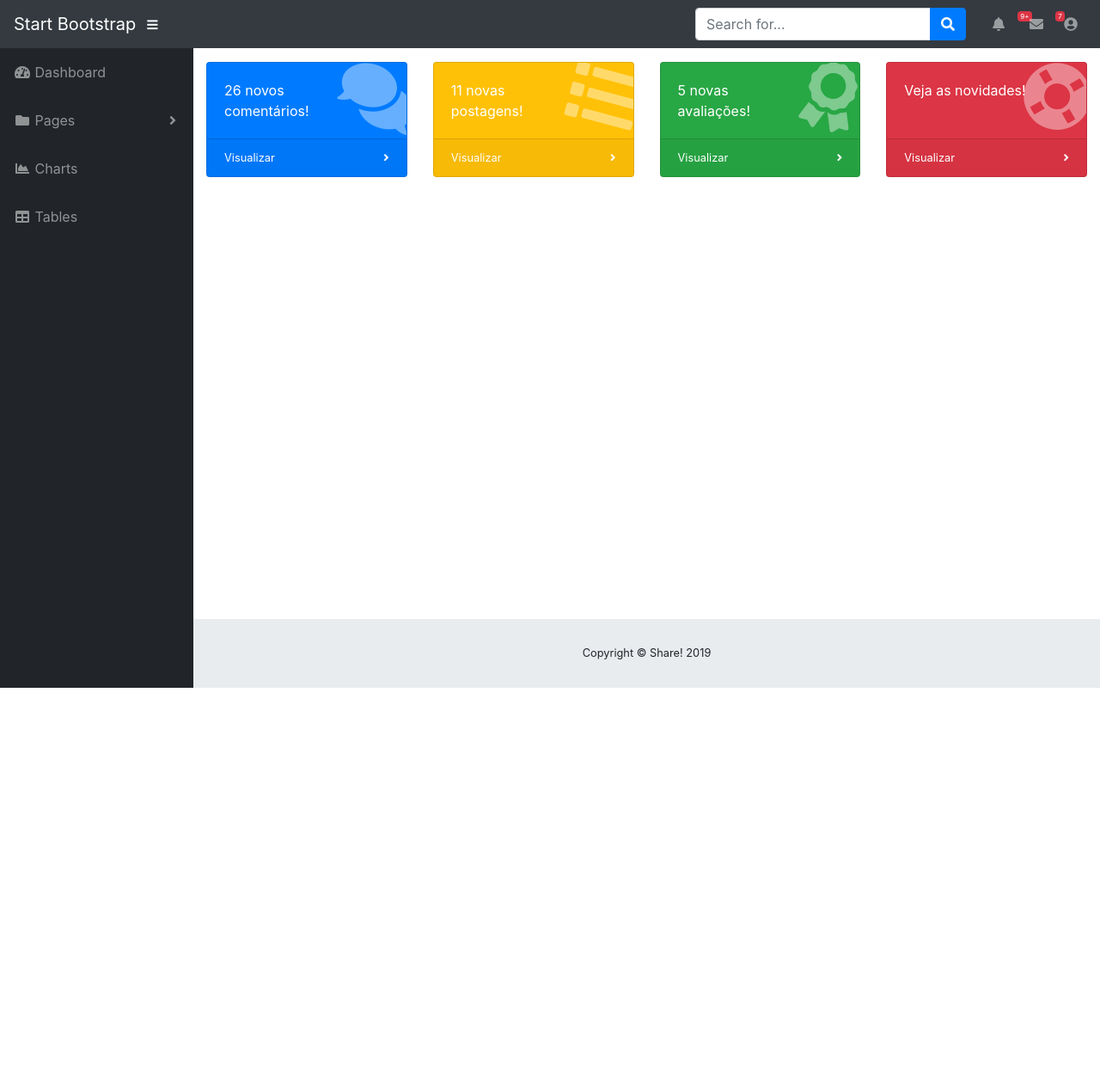
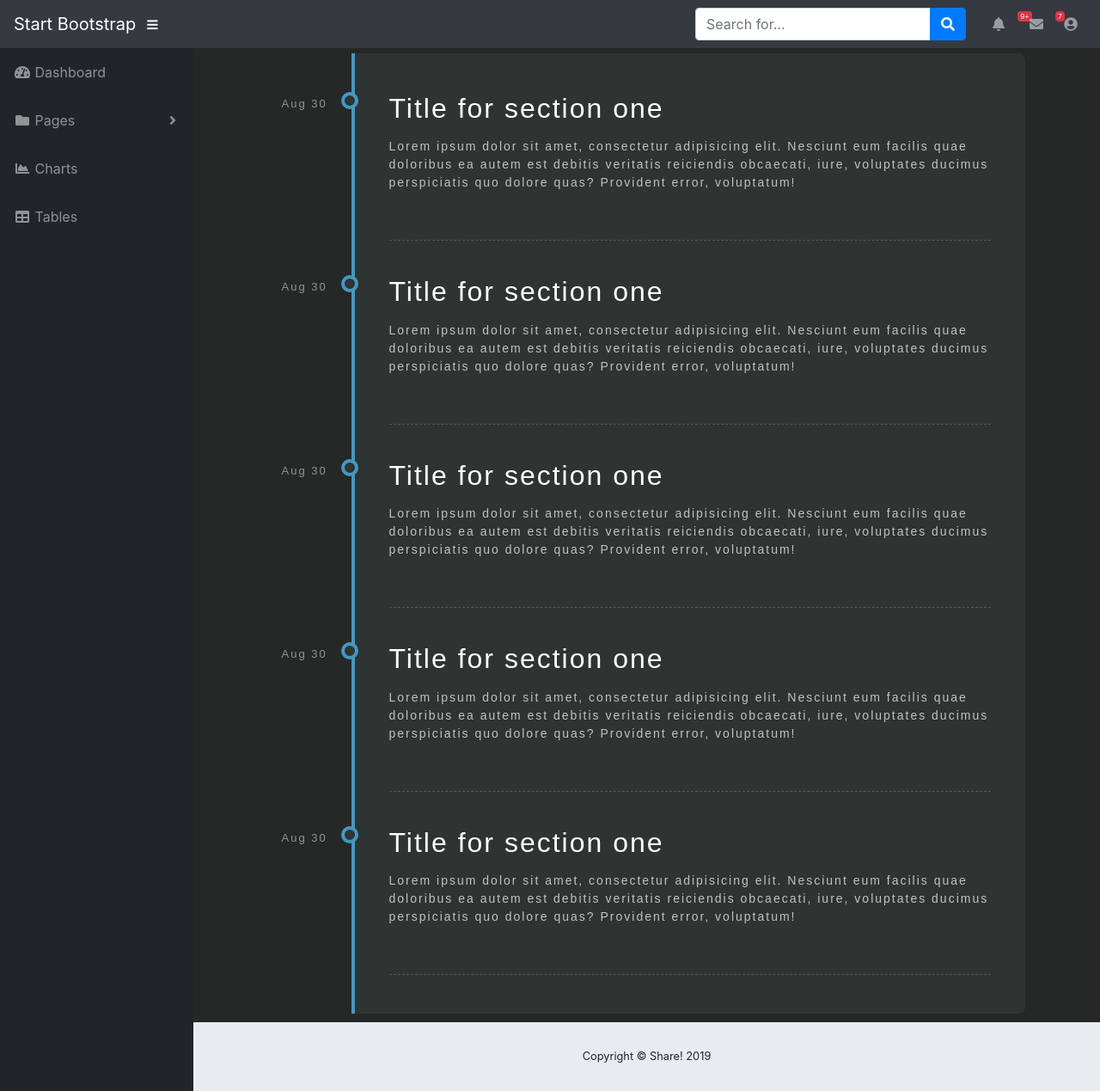
Before and after one commit to viniciusandd/uri-share, a Flask app: page /home in a window 1280 px wide. Shown: the whole page at 86% size. Before the commit the page ends 800 px from the top, so only its background shows below. Run offline with Flask 2, Linux system fonts and the light colour scheme; a user stored in the database is signed in; some libraries are stand-ins or nearby versions.

Commit message:
Parte do template + estilização da timeline concluída

```diff
--- /dev/null
+++ b/app/static/css/timeline.css
@@ -0,0 +1,65 @@
+.row-timeline {
+  font-family: sans-serif;
+  background-color: #252827;
+  color: white;
+  letter-spacing: 2px;
+  margin-top: -20px;
+}
+p {
+  font-size: 14px;
+  font-weight: 300;
+  line-height: 1.5;
+  opacity: 0.7;
+}
+.timeline {
+  max-width: 900px;
+  margin: 0 auto;
+  padding: 10px;
+}
+.timeline .timeline-body {
+  position: relative;
+  background-color: #2f3331;
+  margin-left: 100px;
+  border-radius: 0 8px 8px 0;
+  padding: 5px 0;
+}
+.timeline .timeline-body:after {
+  content: '';
+  width: 4px;
+  height: 100%;
+  background-color: #4298c3;
+  position: absolute;
+  left: -4px;
+  top: 0;
+}
+.timeline .timeline-body .timeline-item {
+  position: relative;
+}
+.timeline .timeline-body .timeline-item:after {
+  content: '';
+  width: 20px;
+  height: 20px;
+  border-radius: 50%;
+  border: 4px solid #4298c3;
+  background-color: #2f3331;
+  position: absolute;
+  left: -16px;
+  top: 0px;
+  z-index: 9;
+}
+.timeline .timeline-body .timeline-item .time {
+  position: absolute;
+  left: -85px;
+  top: 4px;
+  opacity: 0.5;
+  font-size: 13px;
+}
+.timeline .timeline-body .timeline-item .content {
+  margin: 40px;
+  padding-bottom: 40px;
+  border-bottom: 1px dashed #555;
+}
+.timeline .timeline-body .timeline-item .content .title {
+  font-weight: 500;
+  margin-bottom: 15px;
+}
--- a/app/templates/blank.html
+++ b/app/templates/blank.html
@@ -20,6 +20,8 @@
   <!-- Custom styles for this template-->
   <link href="{{ url_for('static', filename='css/sb-admin.css') }}" rel="stylesheet">
 
+  <!-- Estilos da timeline -->
+  <link rel="stylesheet" href="{{ url_for('static', filename='css/timeline.css') }}">
 </head>
 
 <body id="page-top">
--- a/app/templates/home.html
+++ b/app/templates/home.html
@@ -6,69 +6,44 @@
 
 <!-- Icon Cards-->
 {% block conteudo %}
-<div class="row">
-    <div class="col-xl-3 col-sm-6 mb-3">
-        <div class="card text-white bg-primary o-hidden h-100">
-        <div class="card-body">
-            <div class="card-body-icon">
-            <i class="fas fa-fw fa-comments"></i>
+<div class="row row-timeline">
+    <div class="timeline">
+        <div class="timeline-body">
+            <div class="timeline-item">
+                <p class="time">Aug 30</p>
+                <div class="content">
+                    <h2 class="title">Title for section one</h2>
+                    <p>Lorem ipsum dolor sit amet, consectetur adipisicing elit. Nesciunt eum facilis quae doloribus ea autem est debitis veritatis reiciendis obcaecati, iure, voluptates ducimus perspiciatis quo dolore quas? Provident error, voluptatum!</p>
+                </div>
             </div>
-            <div class="mr-5">26 novos comentários!</div>
-        </div>
-        <a class="card-footer text-white clearfix small z-1" href="#">
-            <span class="float-left">Visualizar</span>
-            <span class="float-right">
-            <i class="fas fa-angle-right"></i>
-            </span>
-        </a>
-        </div>
-    </div>
-    <div class="col-xl-3 col-sm-6 mb-3">
-        <div class="card text-white bg-warning o-hidden h-100">
-        <div class="card-body">
-            <div class="card-body-icon">
-            <i class="fas fa-fw fa-list"></i>
+            <div class="timeline-item">
+                <p class="time">Aug 30</p>
+                <div class="content">
+                    <h2 class="title">Title for section one</h2>
+                    <p>Lorem ipsum dolor sit amet, consectetur adipisicing elit. Nesciunt eum facilis quae doloribus ea autem est debitis veritatis reiciendis obcaecati, iure, voluptates ducimus perspiciatis quo dolore quas? Provident error, voluptatum!</p>
+                </div>
             </div>
-            <div class="mr-5">11 novas postagens!</div>
-        </div>
-        <a class="card-footer text-white clearfix small z-1" href="#">
-            <span class="float-left">Visualizar</span>
-            <span class="float-right">
-            <i class="fas fa-angle-right"></i>
-            </span>
-        </a>
-        </div>
-    </div>
-    <div class="col-xl-3 col-sm-6 mb-3">
-        <div class="card text-white bg-success o-hidden h-100">
-        <div class="card-body">
-            <div class="card-body-icon">
-            <i class="fas fa-fw fa-award"></i>
+            <div class="timeline-item">
+                <p class="time">Aug 30</p>
+                <div class="content">
+                    <h2 class="title">Title for section one</h2>
+                    <p>Lorem ipsum dolor sit amet, consectetur adipisicing elit. Nesciunt eum facilis quae doloribus ea autem est debitis veritatis reiciendis obcaecati, iure, voluptates ducimus perspiciatis quo dolore quas? Provident error, voluptatum!</p>
+                </div>
             </div>
-            <div class="mr-5">5 novas avaliações!</div>
-        </div>
-        <a class="card-footer text-white clearfix small z-1" href="#">
-            <span class="float-left">Visualizar</span>
-            <span class="float-right">
-            <i class="fas fa-angle-right"></i>
-            </span>
-        </a>
-        </div>
-    </div>
-    <div class="col-xl-3 col-sm-6 mb-3">
-        <div class="card text-white bg-danger o-hidden h-100">
-        <div class="card-body">
-            <div class="card-body-icon">
-            <i class="fas fa-fw fa-life-ring"></i>
+            <div class="timeline-item">
+                <p class="time">Aug 30</p>
+                <div class="content">
+                    <h2 class="title">Title for section one</h2>
+                    <p>Lorem ipsum dolor sit amet, consectetur adipisicing elit. Nesciunt eum facilis quae doloribus ea autem est debitis veritatis reiciendis obcaecati, iure, voluptates ducimus perspiciatis quo dolore quas? Provident error, voluptatum!</p>
+                </div>
             </div>
-            <div class="mr-5">Veja as novidades!</div>
-        </div>
-        <a class="card-footer text-white clearfix small z-1" href="#">
-            <span class="float-left">Visualizar</span>
-            <span class="float-right">
-            <i class="fas fa-angle-right"></i>
-            </span>
-        </a>
+            <div class="timeline-item">
+                <p class="time">Aug 30</p>
+                <div class="content">
+                    <h2 class="title">Title for section one</h2>
+                    <p>Lorem ipsum dolor sit amet, consectetur adipisicing elit. Nesciunt eum facilis quae doloribus ea autem est debitis veritatis reiciendis obcaecati, iure, voluptates ducimus perspiciatis quo dolore quas? Provident error, voluptatum!</p>
+                </div>
+            </div>
         </div>
     </div>
 </div>
```
